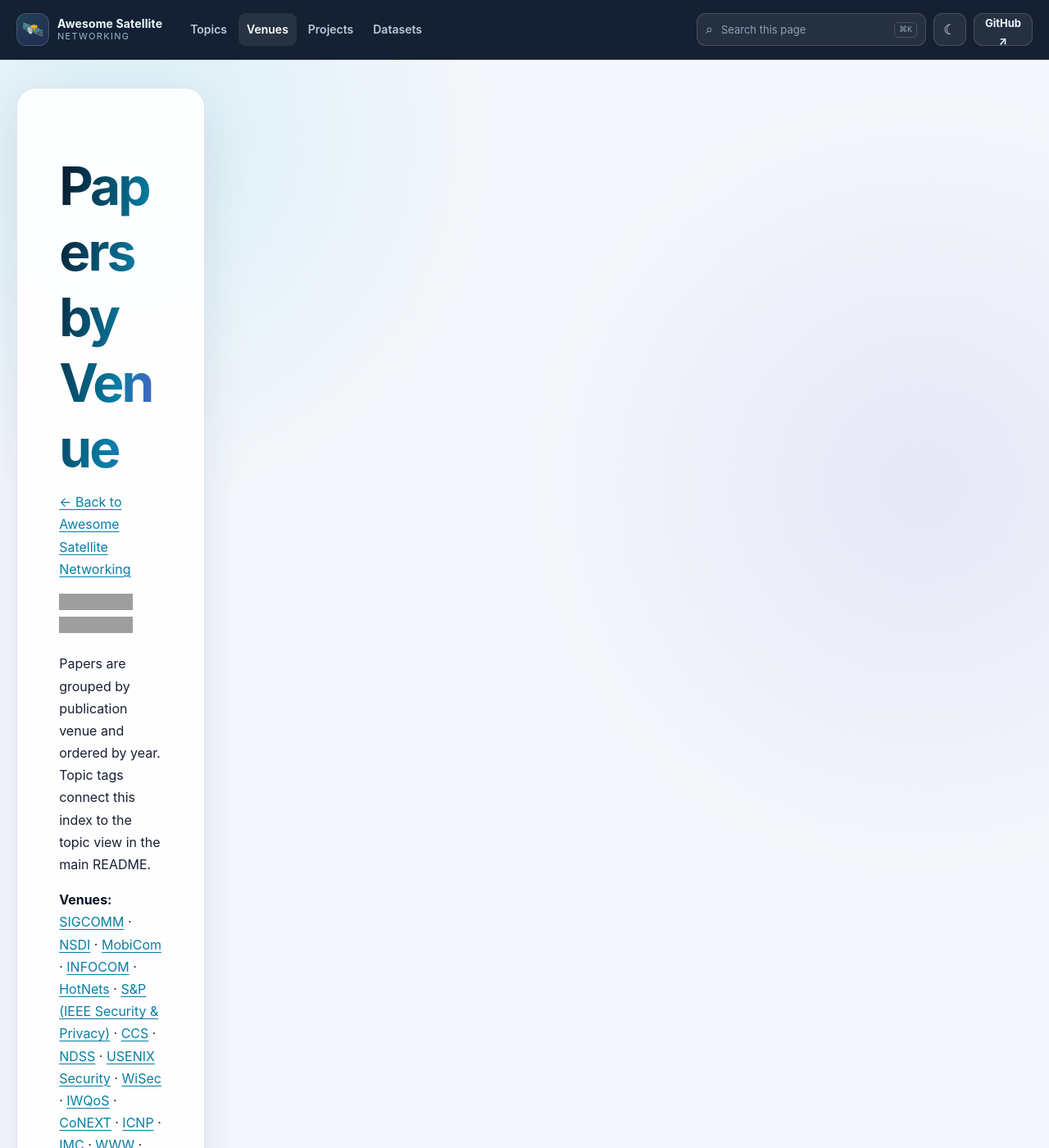
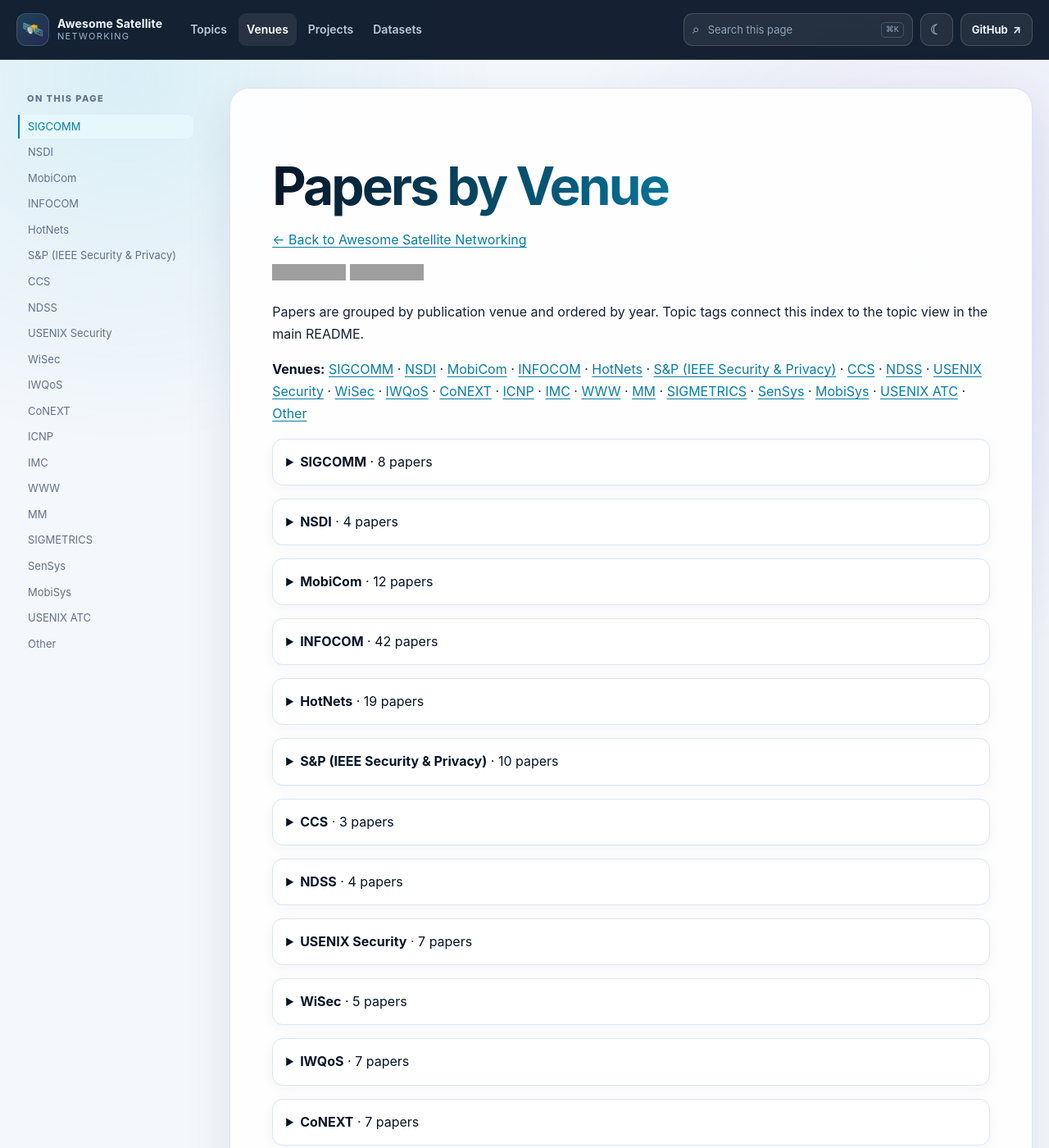
Before and after one commit to liuwei-network/awesome-satellite-network, a Jekyll site: the page built from papers-by-venue.md, in a window 1280 px wide and 1400 px high. Shown: the whole window at 82% size. Built offline with Jekyll 4.4.1, drawn with Linux system fonts in a browser that asks for light colours; some of the changed text lies outside the part shown; grey boxes are pictures that could not be loaded.

Commit message:
Fix Pages layout and remove link checker

```diff
--- a/PAPERS_BY_VENUE.md
+++ b/PAPERS_BY_VENUE.md
@@ -15,7 +15,7 @@ Papers are grouped by publication venue and ordered by year. Topic tags connect
 
 <a id="sigcomm"></a>
 
-<details>
+<details markdown="1">
 <summary><strong>SIGCOMM</strong> · 8 papers</summary>
 
 - [Small-scale LEO Satellite Networking for Global-scale Demands](https://dl.acm.org/doi/10.1145/3718958.3750525) — `SIGCOMM 2025` · `Topology`
@@ -31,7 +31,7 @@ Papers are grouped by publication venue and ordered by year. Topic tags connect
 
 <a id="nsdi"></a>
 
-<details>
+<details markdown="1">
 <summary><strong>NSDI</strong> · 4 papers</summary>
 
 - [Democratizing Direct-to-Cell Low Earth Orbit Satellite Networks](https://www.usenix.org/conference/nsdi24/presentation/liu-lixin) — `NSDI 2024` · 🏆 Outstanding Paper Award · `Direct-to-Cell`
@@ -43,7 +43,7 @@ Papers are grouped by publication venue and ordered by year. Topic tags connect
 
 <a id="mobicom"></a>
 
-<details>
+<details markdown="1">
 <summary><strong>MobiCom</strong> · 12 papers</summary>
 
 - [SpaceSched: A Constellation-Wide Scheduling System for Resolving Ground Track Congestion in Remote Sensing](https://dl.acm.org/doi/epdf/10.1145/3680207.3765249) — `MobiCom 2025` · `Resource Management` · `Sensing`
@@ -63,7 +63,7 @@ Papers are grouped by publication venue and ordered by year. Topic tags connect
 
 <a id="infocom"></a>
 
-<details>
+<details markdown="1">
 <summary><strong>INFOCOM</strong> · 42 papers</summary>
 
 - [Seamless Inter-Constellation Sharing via Handover-Aware Space-Ground Association](https://doi.org/10.1109/INFOCOM59046.2026.11571351) — `INFOCOM 2026` · `Architecture` · `Mobility` · `Resource Management`
@@ -113,7 +113,7 @@ Papers are grouped by publication venue and ordered by year. Topic tags connect
 
 <a id="hotnets"></a>
 
-<details>
+<details markdown="1">
 <summary><strong>HotNets</strong> · 19 papers</summary>
 
 - [Sustainability or Survivability? Eliminating the Need to Choose in LEO Satellite Constellations](https://conferences.sigcomm.org/hotnets/2025/papers/hotnets25-final233.pdf) — `HotNets 2025` · `Reliability`
@@ -140,7 +140,7 @@ Papers are grouped by publication venue and ordered by year. Topic tags connect
 
 <a id="s-p-ieee-security-privacy"></a>
 
-<details>
+<details markdown="1">
 <summary><strong>S&P (IEEE Security & Privacy)</strong> · 10 papers</summary>
 
 - [SaTor: Exploring Satellite Routing in Tor to Reduce Latency](https://ieeexplore.ieee.org/abstract/document/11573531) — `S&P 2026` · `Routing` · `Security`
@@ -158,7 +158,7 @@ Papers are grouped by publication venue and ordered by year. Topic tags connect
 
 <a id="ccs"></a>
 
-<details>
+<details markdown="1">
 <summary><strong>CCS</strong> · 3 papers</summary>
 
 - [Don’t Look Up: There Are Sensitive Internal Links in the Clear on GEO Satellites](https://dl.acm.org/doi/10.1145/3719027.3765198) — `CCS 2025` · `Measurement` · `Security`
@@ -169,7 +169,7 @@ Papers are grouped by publication venue and ordered by year. Topic tags connect
 
 <a id="ndss"></a>
 
-<details>
+<details markdown="1">
 <summary><strong>NDSS</strong> · 4 papers</summary>
 
 - [HoneySat: A Network-based Satellite Honeypot Framework](https://www.ndss-symposium.org/ndss-paper/honeysat-a-network-based-satellite-honeypot-framework/) — `NDSS 2026` · `Security`
@@ -181,7 +181,7 @@ Papers are grouped by publication venue and ordered by year. Topic tags connect
 
 <a id="usenix-security"></a>
 
-<details>
+<details markdown="1">
 <summary><strong>USENIX Security</strong> · 7 papers</summary>
 
 - [LPG: Raise Your Location Privacy Game in Direct-to-Cell LEO Satellite Networks](https://www.usenix.org/conference/usenixsecurity26/presentation/shi-quan) — `USENIX Security 2026` · `Direct-to-Cell` · `Security`
@@ -196,7 +196,7 @@ Papers are grouped by publication venue and ordered by year. Topic tags connect
 
 <a id="wisec"></a>
 
-<details>
+<details markdown="1">
 <summary><strong>WiSec</strong> · 5 papers</summary>
 
 - [VSAsTer: Uncovering Inherent Security Issues in Current VSAT System Practices](https://dl.acm.org/doi/10.1145/3643833.3656139) — `WiSec 2024` · `Security`
@@ -209,7 +209,7 @@ Papers are grouped by publication venue and ordered by year. Topic tags connect
 
 <a id="iwqos"></a>
 
-<details>
+<details markdown="1">
 <summary><strong>IWQoS</strong> · 7 papers</summary>
 
 - [Beneath the Heavens: A Thorough Measurement Study of the Starlink Terrestrial Network](https://doi.org/10.1109/IWQOS65803.2025.11143359) — `IWQoS 2025` · `Ground Segment` · `Measurement`
@@ -224,7 +224,7 @@ Papers are grouped by publication venue and ordered by year. Topic tags connect
 
 <a id="conext"></a>
 
-<details>
+<details markdown="1">
 <summary><strong>CoNEXT</strong> · 7 papers</summary>
 
 - [SkyRipple: Decentralized Routing for Multi-Shell Low-Earth-Orbit Satellite Constellation Networks](https://dl.acm.org/doi/abs/10.1145/3786285) — `CoNEXT 2026` · `Routing`
@@ -239,7 +239,7 @@ Papers are grouped by publication venue and ordered by year. Topic tags connect
 
 <a id="icnp"></a>
 
-<details>
+<details markdown="1">
 <summary><strong>ICNP</strong> · 9 papers</summary>
 
 - [ERA-LEO: An Efficient Rate Adaptation with Probabilistic Constellation Shaping for LEO Satellite Networks](https://doi.org/10.1109/ICNP65844.2025.11192403) — `ICNP 2025` · `Resource Management` · `Physical Layer`
@@ -256,7 +256,7 @@ Papers are grouped by publication venue and ordered by year. Topic tags connect
 
 <a id="imc"></a>
 
-<details>
+<details markdown="1">
 <summary><strong>IMC</strong> · 8 papers</summary>
 
 - [Assessing LEO Satellite Networks for National Emergency Failover](https://dl.acm.org/doi/10.1145/3730567.3764482) — `IMC 2025` · `Measurement`
@@ -272,7 +272,7 @@ Papers are grouped by publication venue and ordered by year. Topic tags connect
 
 <a id="www"></a>
 
-<details>
+<details markdown="1">
 <summary><strong>WWW</strong> · 6 papers</summary>
 
 - [Starlink in the Wild: Multi-Perspective Measurements via DNS](https://dl.acm.org/doi/abs/10.1145/3774904.3792366) — `WWW 2026` · `Measurement`
@@ -286,7 +286,7 @@ Papers are grouped by publication venue and ordered by year. Topic tags connect
 
 <a id="mm"></a>
 
-<details>
+<details markdown="1">
 <summary><strong>MM</strong> · 8 papers</summary>
 
 - [Meta-Knowledge Path Augmentation for Multi-Hop Reasoning on Satellite Commonsense Multi-Modal Knowledge Graphs](https://dl.acm.org/doi/10.1145/3746027.3754957) — `MM 2025` · `Sensing`
@@ -302,7 +302,7 @@ Papers are grouped by publication venue and ordered by year. Topic tags connect
 
 <a id="sigmetrics"></a>
 
-<details>
+<details markdown="1">
 <summary><strong>SIGMETRICS</strong> · 5 papers</summary>
 
 - [A Variegated Look at Direct-to-Cell Satellites in the Wild](https://dl.acm.org/doi/10.1145/3788086) — `SIGMETRICS 2026` · `Direct-to-Cell` · `Measurement`
@@ -315,7 +315,7 @@ Papers are grouped by publication venue and ordered by year. Topic tags connect
 
 <a id="sensys"></a>
 
-<details>
+<details markdown="1">
 <summary><strong>SenSys</strong> · 7 papers</summary>
 
 - [SERENADE: A Digital Twin Emulator for LEO Satellite Networking At-Scale](https://dl.acm.org/doi/10.1145/3774906.3802777) — `SenSys 2026` · `Experimental Platforms`
@@ -330,7 +330,7 @@ Papers are grouped by publication venue and ordered by year. Topic tags connect
 
 <a id="mobisys"></a>
 
-<details>
+<details markdown="1">
 <summary><strong>MobiSys</strong> · 3 papers</summary>
 
 - [Pinpointing Transmitting LEO Satellites from a Single Passive Array](https://dl.acm.org/doi/10.1145/3745756.3809228) — `MobiSys 2026` · `Physical Layer` · `Sensing`
@@ -341,7 +341,7 @@ Papers are grouped by publication venue and ordered by year. Topic tags connect
 
 <a id="usenix-atc"></a>
 
-<details>
+<details markdown="1">
 <summary><strong>USENIX ATC</strong> · 4 papers</summary>
 
 - [Emulating Space Computing Networks with RHONE](https://www.usenix.org/conference/atc25/presentation/wang-liying) — `USENIX ATC 2025` · `Space Computing` · `Experimental Platforms`
@@ -353,7 +353,7 @@ Papers are grouped by publication venue and ordered by year. Topic tags connect
 
 <a id="other"></a>
 
-<details>
+<details markdown="1">
 <summary><strong>Other</strong> · 6 papers</summary>
 
 - [What Obstructed Skies Teach Us about Satellite Internet](https://nines-conference.org/papers/p007-Kataria.pdf) — `NINeS 2026` · `Measurement`
--- a/_layouts/default.html
+++ b/_layouts/default.html
@@ -47,7 +47,7 @@
         <div class="header-actions">
           <label class="site-search" for="site-search">
             <span aria-hidden="true">⌕</span>
-            <input id="site-search" type="search" placeholder="Search this page" autocomplete="off" spellcheck="false">
+            <input id="site-search" type="search" placeholder="Search this page" autocomplete="off" spellcheck="false" aria-label="Search papers, projects, datasets, and tools">
             <kbd>⌘K</kbd>
           </label>
           <button class="icon-button" id="theme-toggle" type="button" aria-label="Toggle color theme" title="Toggle color theme">
--- a/assets/css/pages.scss
+++ b/assets/css/pages.scss
@@ -243,9 +243,7 @@ a:hover {
 
 .icon-button,
 .github-button {
-  display: inline-grid;
   height: 40px;
-  place-items: center;
   border: 1px solid rgba(255, 255, 255, 0.15);
   border-radius: 11px;
   background: rgba(255, 255, 255, 0.07);
@@ -253,16 +251,24 @@ a:hover {
 }
 
 .icon-button {
+  display: inline-grid;
   width: 40px;
+  place-items: center;
   cursor: pointer;
   font-size: 17px;
 }
 
 .github-button {
+  display: inline-flex;
+  flex: 0 0 auto;
+  align-items: center;
+  justify-content: center;
+  gap: 6px;
   padding: 0 13px;
   font-size: 13px;
   font-weight: 700;
   text-decoration: none;
+  white-space: nowrap;
 }
 
 .icon-button:hover,
@@ -284,6 +290,10 @@ a:hover {
   width: min(1480px, calc(100% - 40px));
   margin: 34px auto 70px;
   gap: 30px;
+}
+
+.page-shell.no-sidebar {
+  grid-template-columns: minmax(0, 1040px);
 }
 
 .sidebar {
--- a/assets/js/pages.js
+++ b/assets/js/pages.js
@@ -7,6 +7,8 @@
   const themeToggle = document.querySelector("#theme-toggle");
   const backToTop = document.querySelector("#back-to-top");
   const progress = document.querySelector("#reading-progress");
+  const pageShell = document.querySelector(".page-shell");
+  const sidebar = document.querySelector(".sidebar");
   const baseurl = (body.dataset.baseurl || "").replace(/\/$/, "");
 
   const sitePath = (path) => `${baseurl}${path}` || "/";
@@ -39,6 +41,8 @@
   const toc = document.querySelector("#page-toc");
   const headings = [...content.querySelectorAll("h2, h3")];
   const tocHeadings = headings.filter((heading) => heading.id);
+  const venueGroups = [...content.querySelectorAll("details")];
+  const tocTargets = [];
 
   tocHeadings.forEach((heading) => {
     const link = document.createElement("a");
@@ -46,30 +50,44 @@
     link.textContent = heading.textContent;
     link.dataset.level = heading.tagName.slice(1);
     toc.append(link);
+    tocTargets.push({ link, target: heading });
   });
 
-  if (!tocHeadings.length) {
-    document.querySelector(".sidebar")?.setAttribute("hidden", "");
+  if (body.dataset.pageKind === "venue") {
+    venueGroups.forEach((group) => {
+      const anchor = group.previousElementSibling?.querySelector("a[id]");
+      const label = group.querySelector("summary strong")?.textContent;
+      if (!anchor || !label) return;
+
+      const link = document.createElement("a");
+      link.href = `#${anchor.id}`;
+      link.textContent = label;
+      link.dataset.level = "2";
+      toc.append(link);
+      tocTargets.push({ link, target: group });
+    });
   }
 
-  if ("IntersectionObserver" in window && tocHeadings.length) {
-    const tocLinks = new Map(
-      [...toc.querySelectorAll("a")].map((link) => [link.getAttribute("href").slice(1), link])
-    );
+  if (!tocTargets.length) {
+    sidebar?.setAttribute("hidden", "");
+    pageShell?.classList.add("no-sidebar");
+  }
+
+  if ("IntersectionObserver" in window && tocTargets.length) {
+    const tocLinks = new Map(tocTargets.map(({ link, target }) => [target, link]));
     const observer = new IntersectionObserver(
       (entries) => {
         const visible = entries.find((entry) => entry.isIntersecting);
         if (!visible) return;
         tocLinks.forEach((link) => link.classList.remove("is-active"));
-        tocLinks.get(visible.target.id)?.classList.add("is-active");
+        tocLinks.get(visible.target)?.classList.add("is-active");
       },
       { rootMargin: "-20% 0px -72% 0px" }
     );
-    tocHeadings.forEach((heading) => observer.observe(heading));
+    tocTargets.forEach(({ target }) => observer.observe(target));
   }
 
   const searchableItems = [...content.querySelectorAll("li")];
-  const venueGroups = [...content.querySelectorAll("details")];
 
   venueGroups.forEach((group) => {
     group.dataset.initialOpen = group.open ? "true" : "false";
```
Also changed, not shown: CONTRIBUTING.md (+1 -1 lines), .github/workflows/jekyll-gh-pages.yml (deleted), .github/workflows/links.yml (deleted), .lychee.toml (deleted), README.md.
